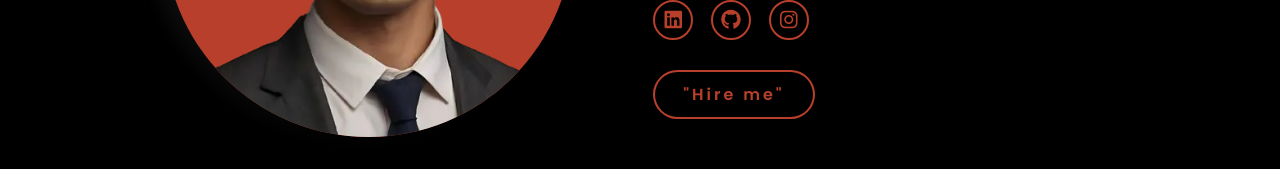
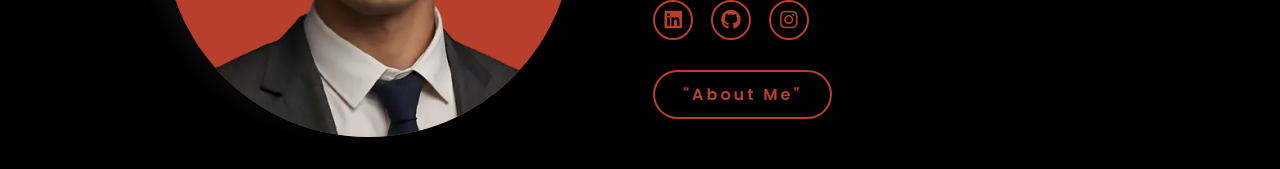
Before and after one commit to KartikPal26/KartikPal, a plain HTML site: page index.html in a window 1280 px wide. Shown: the part 465-634 px from the top of the page. Drawn offline with nearby package versions, Linux system fonts and the light colour scheme.

Commit message:
about me button

```diff
--- a/index.html
+++ b/index.html
@@ -44,7 +44,7 @@
                 <a href="https://www.instagram.com/kartikpal/"><i class="fa-brands fa-instagram"></i></a>
 
             </div>
-            <a href="#" class="btn">"Hire me"</a>
+            <a href="#" class="btn">"About Me"</a>
         </div>
     </section>
     <script src="https://unpkg.com/typed.js@2.1.0/dist/typed.umd.js"></script>
```
